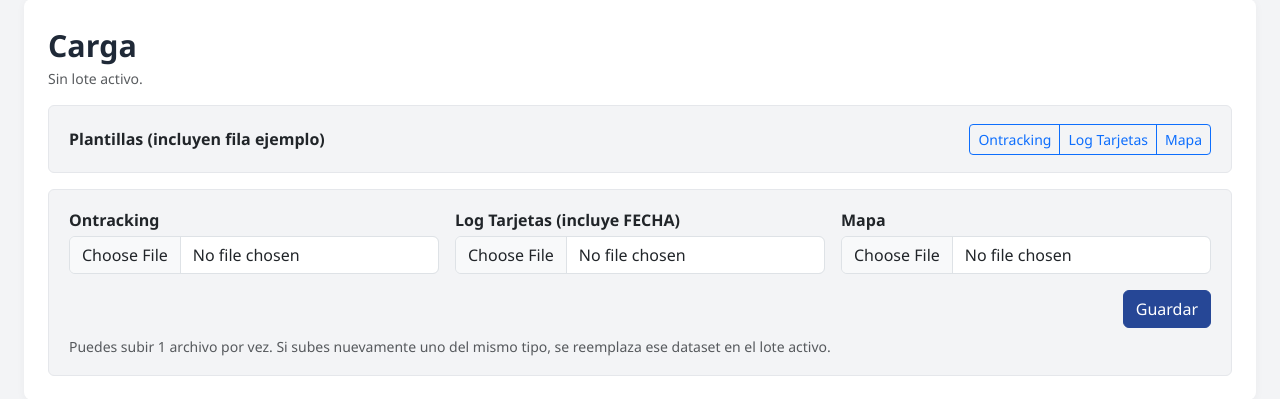
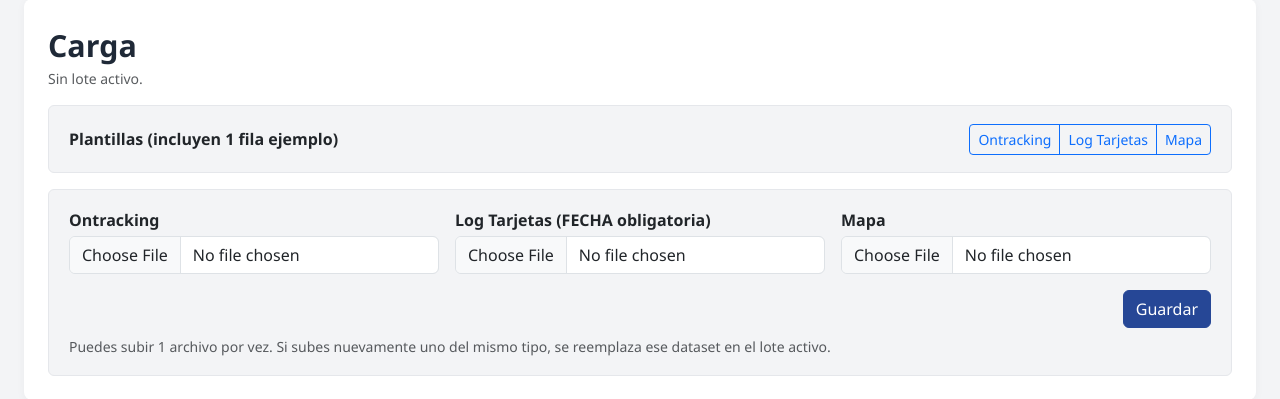
Before and after one commit to Javier-9690/comparativa_censo, a Flask app: page /importar in a window 1280 px wide. Shown: the part 146-545 px from the top of the page. Run offline with Flask 3, Linux system fonts and the light colour scheme; data that the repository does not hold is empty; parts of the project's set-up code (start-up, migrations or seed data) failed here and were passed over.

Commit message:
Update importar.html

```diff
--- a/templates/importar.html
+++ b/templates/importar.html
@@ -15,7 +15,7 @@
 
   <div class="filter-card mb-3">
     <div class="d-flex align-items-center justify-content-between flex-wrap gap-2">
-      <div class="fw-semibold">Plantillas (incluyen fila ejemplo)</div>
+      <div class="fw-semibold">Plantillas (incluyen 1 fila ejemplo)</div>
       <div class="btn-group" role="group">
         <a class="btn btn-outline-primary btn-sm" href="{{ url_for('descargar_plantilla', template_key='ontracking') }}">Ontracking</a>
         <a class="btn btn-outline-primary btn-sm" href="{{ url_for('descargar_plantilla', template_key='log_tarjetas') }}">Log Tarjetas</a>
@@ -32,7 +32,7 @@
       </div>
 
       <div class="col-12 col-lg-4">
-        <label class="form-label fw-semibold mb-1">Log Tarjetas (incluye FECHA)</label>
+        <label class="form-label fw-semibold mb-1">Log Tarjetas (FECHA obligatoria)</label>
         <input class="form-control" type="file" name="excel_log_tarjetas" accept=".xlsx,.xlsm,.xls">
       </div>
 
```
